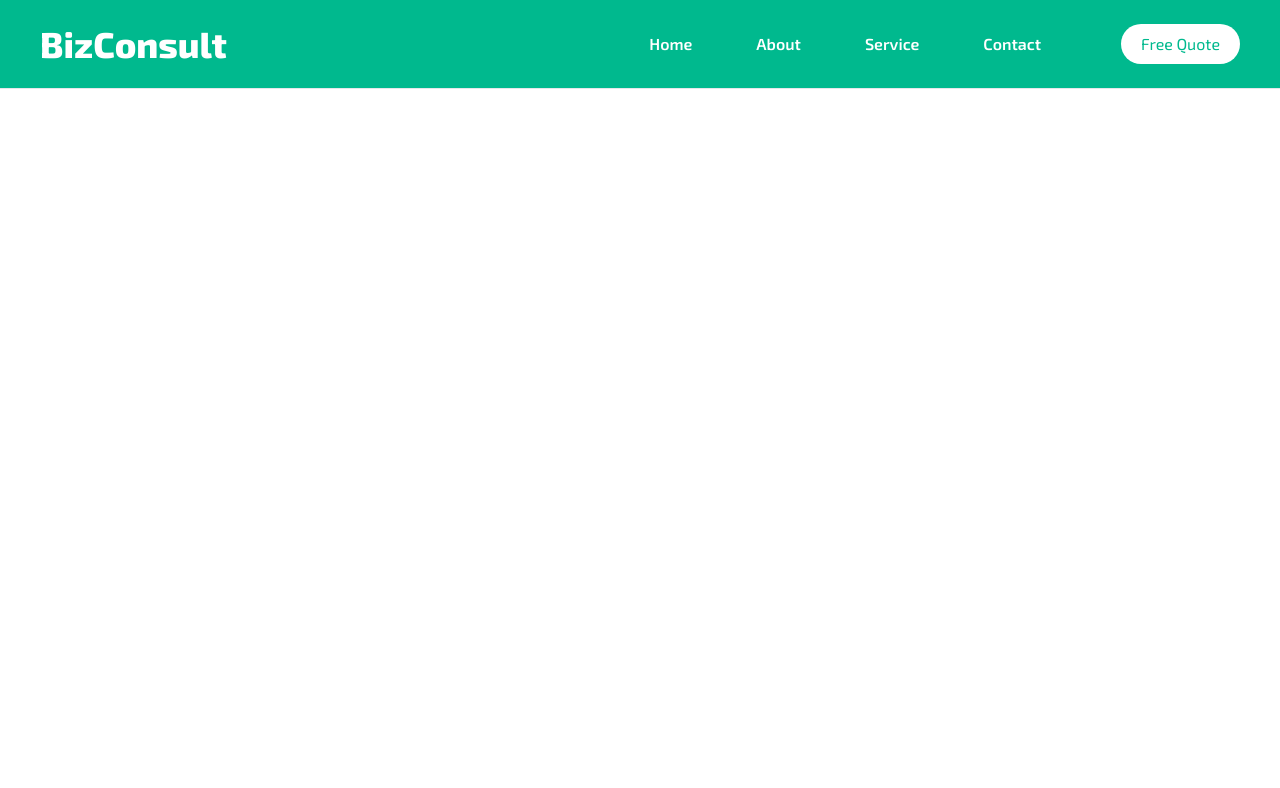
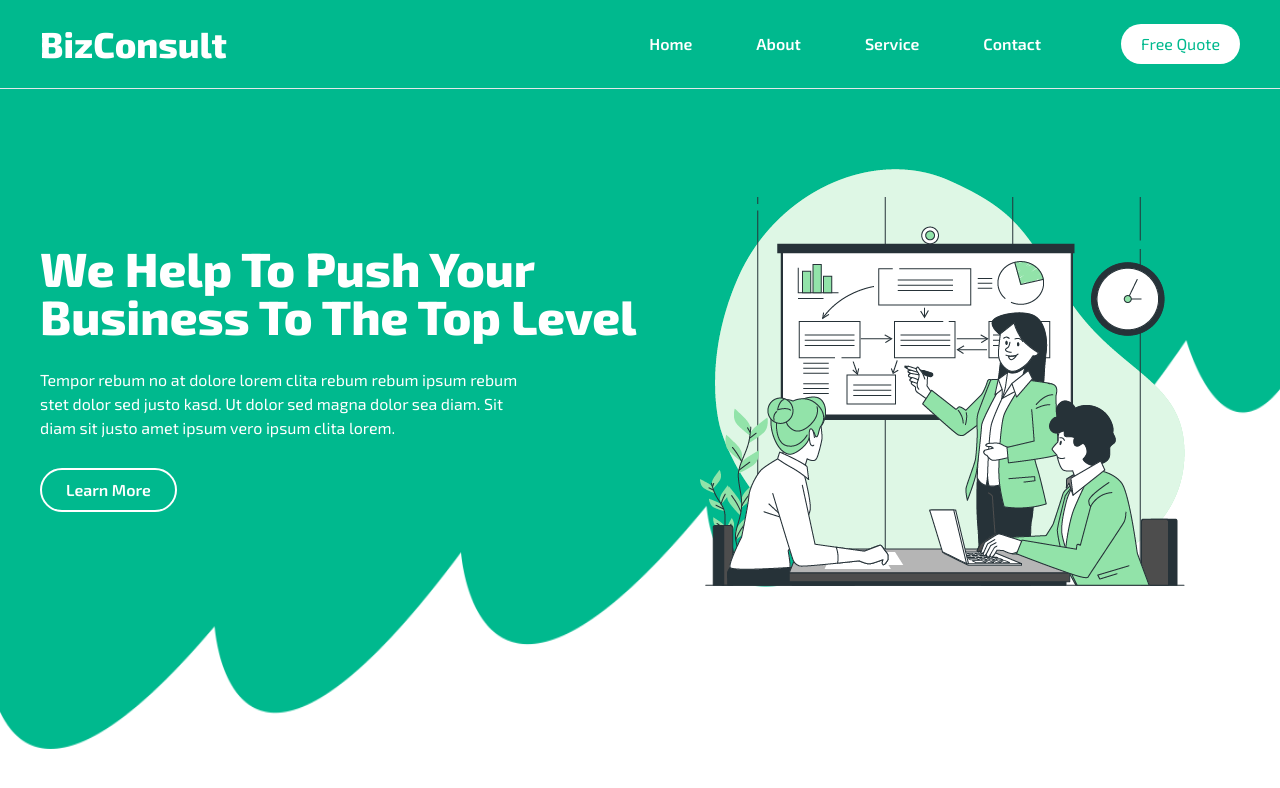
Before and after one commit to CoderCat010/ideal-bussiness, a plain HTML site: page index.html in a window 1280 px wide. Drawn offline with nearby package versions, Linux system fonts and the light colour scheme.

Commit message:
added banner final

```diff
--- a/index.html
+++ b/index.html
@@ -18,7 +18,7 @@
         <nav class="bg-[#00b98e] border-b">
             <div class="container mx-auto py-6">
                 <!-- todo navabr main parent div -->
-                <div class="flex justify-between items-center lg:mx-10 mx-5">
+                <div class="flex justify-between items-center lg:mx-10 md:mx-10 mx-5">
                     <h1 class="font-extrabold lg:text-4xl text-2xl text-white">BizConsult</h1>
                     <!-- ?navbar-ul list -->
                      <div class="flex gap-20 items-center">
@@ -29,11 +29,36 @@
                             <li class="cursor-pointer lg:block hidden">Contact</li>
                         </ul>
 
-                        <button class="bg-white lg:py-2 py-[7px] px-5 rounded-full text-[#00b98e] cursor-pointer">Free Quote</button>
+                        <button class="bg-white py-2 px-5 rounded-full text-[#00b98e] lg:text-base text-sm cursor-pointer">Free Quote</button>
                     </div>
                 </div>
             </div>
         </nav>
+        <!-- navbar ends -->
+        <!-- *banner section start from here -->
+        <div class="banner-section mb-28">
+            <!-- main div -->
+            <div class="container mx-auto">
+                <!-- todo banner parent div start from here -->
+                <div class="flex lg:flex-row md:flex-row flex-col justify-center lg:mx-10 md:mx-10 mx-5 gap-16 items-center pt-20 absolute">
+                    <!-- ?banner title -->
+                     <div class="space-y-7 lg:text-left md:text-left text-center">
+                         <h1 class="font-extrabold text-white lg:text-5xl md:text-[23px] text-3xl">We Help To Push Your <br> Business To The Top Level</h1>
+                         <p class="lg:w-[500px] md:w-[300px] w-[100%] lg:text-base md:text-sm text-[17px] text-white">Tempor rebum no at dolore lorem clita rebum rebum ipsum rebum stet dolor sed justo kasd. Ut dolor sed magna dolor sea diam. Sit diam sit justo amet ipsum vero ipsum clita lorem.</p>
+                         <button class="py-2 px-6 border-2 border-white rounded-full text-white font-semibold">Learn More</button>
+                     </div>
+                    <!-- ?banner title's img -->
+                     <div>
+                        <img class="lg:w-[485px]  lg:h-[417px]" src="./img/hero.png" alt="">
+                     </div>
+                </div>
+            </div>
+            <!-- ?banner bottom wave shape img -->
+            <div class="lg:pt-[250px] md:pt-[100px] pt-[300px]">
+                <img class="h-[410px] w-[100%] bg-no-repeat bg-cover bg-center" src="./img/shape-bottom.png" alt="">
+           </div>
+        </div>
+        <!-- banner ends -->
     </header>
     <!-- !header section start from here -->
 </body>
--- a/style.css
+++ b/style.css
@@ -4,3 +4,9 @@
     box-sizing: border-box;
     font-family: 'Exo 2', sans-serif;
 }
+
+.banner-section{
+    background-color: #00b98e;
+    width: 100%;
+    height: 100%;
+}
```
